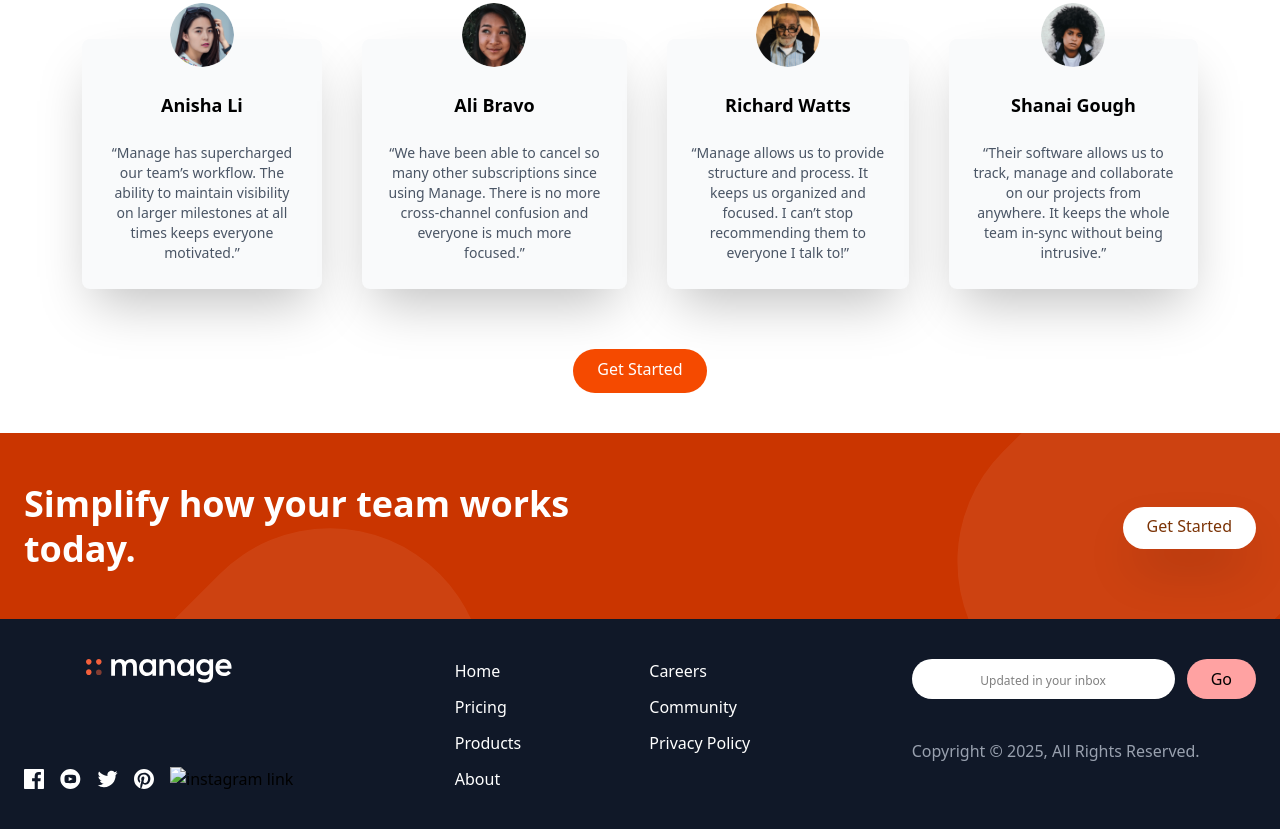
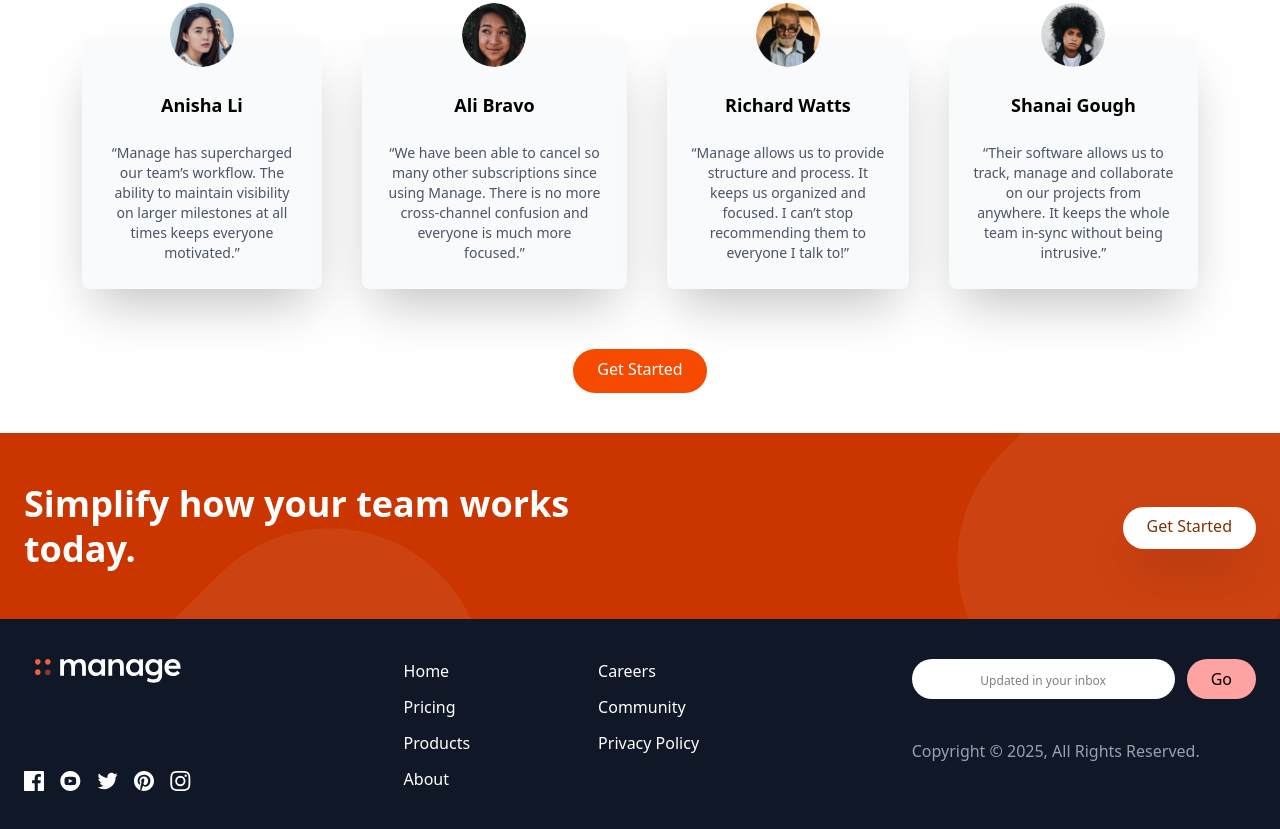
Before and after one commit to adegokeidowu47/Tailwind-manage-landing, a website: page public/index.html in a window 1280 px wide. Shown: the part 1479-2308 px from the top of the page. Drawn offline with Linux system fonts and the light colour scheme.

Commit message:
fixing the url error in the page

```diff
--- a/public/index.html
+++ b/public/index.html
@@ -4,9 +4,8 @@
 <head>
     <meta charset="UTF-8">
     <meta name="viewport" content="width=device-width, initial-scale=1.0">
+    <link rel="icon" type="image/png" sizes="32x32" href="./img/favicon-32x32.png">
     <link href="./style.css" rel="stylesheet">
-    <link rel="icon" type="image/png" sizes="32x32" href="./img/favicon-32x32.png">
-
     <title>Frontend Mentor | Manage landing page</title>
 
 </head>
@@ -300,7 +299,7 @@
                     </a>
                     <!-- Links 5-->
                     <a href="#">
-                        <img src="img" alt="instagram link">
+                        <img src="./img/icon-instagram.svg" alt="instagram link">
                     </a>
                 </div>
             </div>
```
